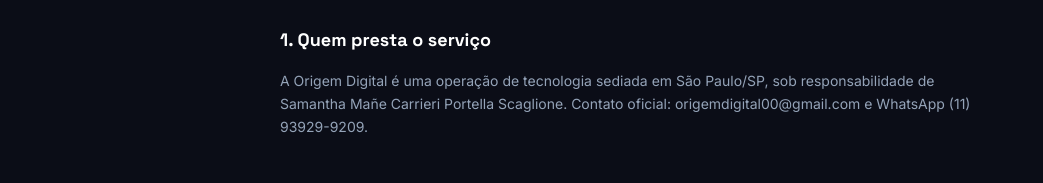
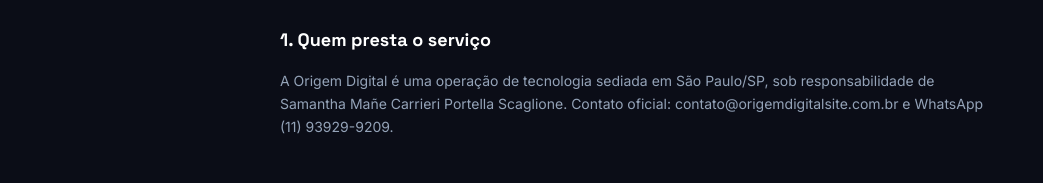
Before and after one commit to vito0067/origem-digital, a Next.js app: page /termos in a window 1280 px wide. Shown: the part 214-397 px from the top of the page, without its empty margins (0-1043 px from the left). Built offline with nearby package versions, Linux system fonts and the light colour scheme.

Commit message:
Update contact email in termos page

```diff
--- a/app/termos/page.tsx
+++ b/app/termos/page.tsx
@@ -28,7 +28,7 @@
   {
     titulo: "1. Quem presta o serviço",
     paragrafos: [
-      "A Origem Digital é uma operação de tecnologia sediada em São Paulo/SP, sob responsabilidade de Samantha Mañe Carrieri Portella Scaglione. Contato oficial: origemdigital00@gmail.com e WhatsApp (11) 93929-9209.",
+      "A Origem Digital é uma operação de tecnologia sediada em São Paulo/SP, sob responsabilidade de Samantha Mañe Carrieri Portella Scaglione. Contato oficial: contato@origemdigitalsite.com.br e WhatsApp (11) 93929-9209.",
     ],
   },
   {
```
